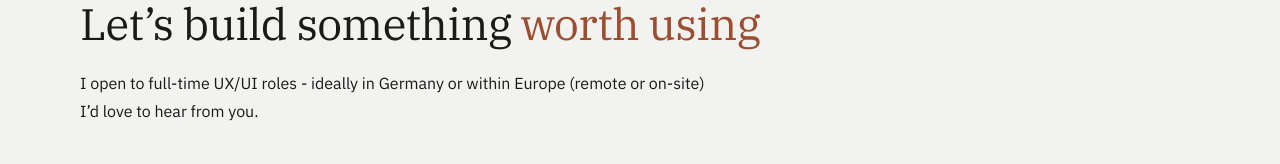
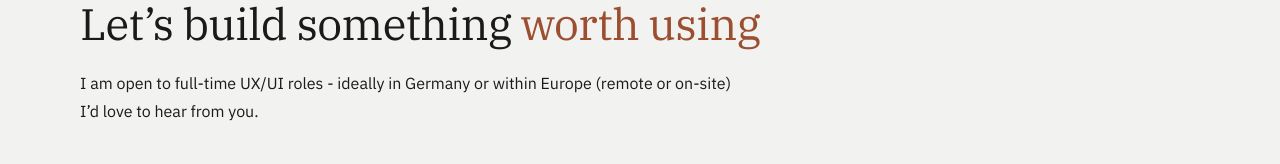
Before and after one commit to gabrielarosalba/Portfolio, a plain HTML site: page contact/index.html in a window 1280 px wide. Shown: the part 128-292 px from the top of the page. Drawn offline with Linux system fonts and the light colour scheme.

Commit message:
Update index.html

```diff
--- a/contact/index.html
+++ b/contact/index.html
@@ -22,7 +22,7 @@
     <section class="contact-hero">
       <p class="eyebrow">Contact</p>
       <h1>Let’s build something <span>worth using</span></h1>
-      <p class="body">I open to full-time UX/UI roles - ideally in Germany or within Europe (remote or on-site)<br>I’d love to hear from you.</p>
+      <p class="body">I am open to full-time UX/UI roles - ideally in Germany or within Europe (remote or on-site)<br>I’d love to hear from you.</p>
     </section>
 
     <section class="contact-body">
```
